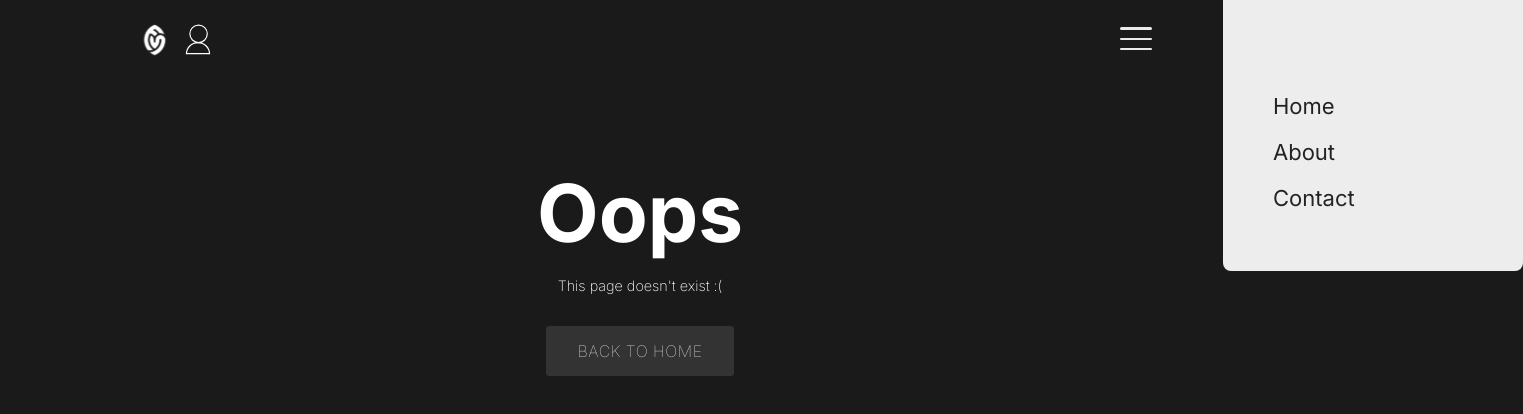
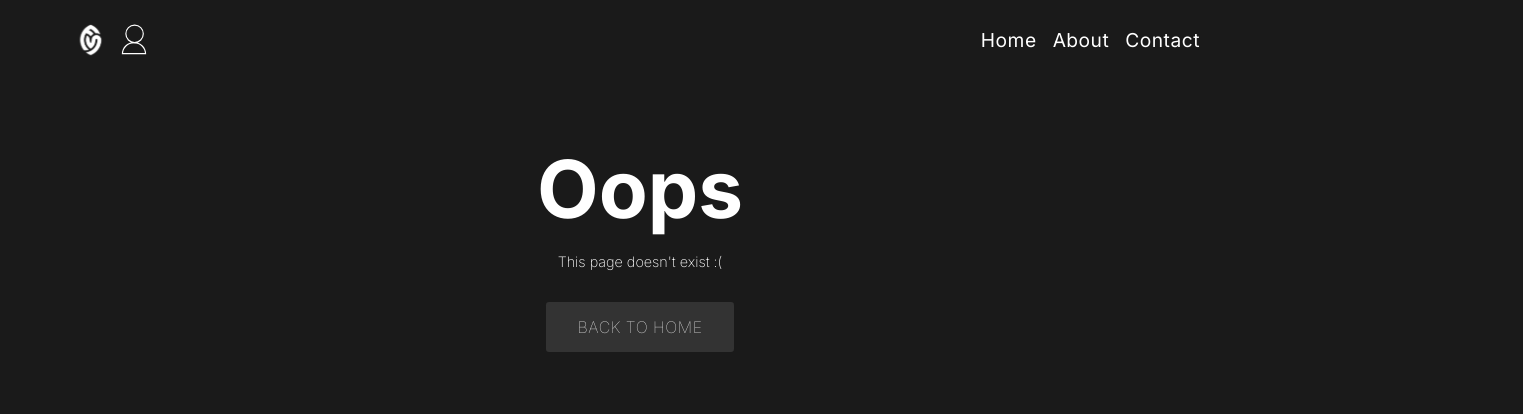
Before and after one commit to Justinjp126/FantasyNicknames, a React (Vite) app in the folder fantasy-nicknames/: page /rb in a window 1280 px wide. Shown: the top 414 px of the page, 1523 px wide, since content can reach past the window. Built offline with nearby package versions, Linux system fonts and the light colour scheme.

Commit message:
Add responsive main page for first breakpoint

```diff
--- a/fantasy-nicknames/src/components/Navbar.jsx
+++ b/fantasy-nicknames/src/components/Navbar.jsx
@@ -4,7 +4,7 @@ export default function Navbar() {
   return (
     <>
       <div className="header__nav_navbar">
-        <nav role="navigation">
+        <nav role="navigation" className="navigation">
           <div id="menuToggle">
             <input type="checkbox" />
             <span></span>
@@ -12,11 +12,17 @@ export default function Navbar() {
             <span></span>
             <ul id="menu">
               <Link to="/"><li>Home</li></Link>
-              <a href="#"><li>About</li></a>
-              <a href="#"><li>Contact</li></a>
+              <Link to="/about"><li>About</li></Link>
+              <Link to="/contact"><li>Contact</li></Link>
             </ul>
           </div>
         </nav>
+         <div className="header__expand">
+          <div className="header__underline"><Link to="/"><span className="header__expand_home">Home</span></Link></div>
+          <div className="header__underline"><Link to="/about"><span className="header__expand_about">About</span></Link></div>
+          <div className="header__underline"><Link to="/contact"><span className="header__expand_contact">Contact</span></Link></div>
+
+        </div>
       </div>
     </>
 
--- a/fantasy-nicknames/src/components/PopularPlayers.jsx
+++ b/fantasy-nicknames/src/components/PopularPlayers.jsx
@@ -39,6 +39,9 @@ export default function PopularPlayers(namesList) {
                 <Link to={getPlayerLink("Cooper Kupp")}>
                 <Player items={names.find(n => n.name === "Cooper Kupp")}></Player>
                 </Link>
+                <Link to={getPlayerLink("Josh Jacobs")}>
+                <Player items={names.find(n => n.name === "Josh Jacobs")}></Player>
+                </Link>
                 <Link to={getPlayerLink("Stefon Diggs")}>
                 <Player items={names.find(n => n.name === "Stefon Diggs")}></Player>
                 </Link>
@@ -47,6 +50,12 @@ export default function PopularPlayers(namesList) {
                 </Link>
                 <Link to={getPlayerLink("Jalen Hurts")}>
                 <Player items={names.find(n => n.name === "Jalen Hurts")}></Player>
+                </Link>
+                <Link to={getPlayerLink("Travis Kelce")}>
+                <Player items={names.find(n => n.name === "Travis Kelce")}></Player>
+                </Link>
+                <Link to={getPlayerLink("Tyreek Hill")}>
+                <Player items={names.find(n => n.name === "Tyreek Hill")}></Player>
                 </Link>
             </div>
         </>
--- a/fantasy-nicknames/src/css/styles.scss
+++ b/fantasy-nicknames/src/css/styles.scss
@@ -55,12 +55,11 @@ li {
 // * Main Page * //
 main {
     margin: auto;
-    width: 80%;
+    width: 90%;
 }
 
 .mainText {
-    margin: 1.5em 1rem 2rem;
-
+    margin: 1rem;
     &__title {
         font-family: "Ubuntu";
         font-size: 2.25rem;
@@ -75,6 +74,9 @@ main {
         font-weight: 300;
     }
 
+}
+.mainTextLarge {
+    display: none;
 }
 .error {
     text-align: center;
@@ -154,7 +156,10 @@ main {
     &__logo {
         height: 2rem;
     }
-    padding: 1.5rem 0;
+    &__expand {
+        display: none;
+    }
+    padding: 1.5rem 0 0;
 
 }
 
@@ -214,35 +219,21 @@ main {
     transform-origin: 0% 100%;
 }
 
-/*
- * Transform all the slices of hamburger
- * into a crossmark.
- */
 #menuToggle input:checked~span {
     opacity: 1;
     transform: rotate(47deg) translate(-0px, -1px);
     background: #232323;
 }
 
-/*
- * But let's hide the middle one.
- */
 #menuToggle input:checked~span:nth-last-child(3) {
     opacity: 0;
     transform: rotate(0deg) scale(0.2, 0.2);
 }
 
-/*
- * Ohyeah and the last one should go the other direction
- */
 #menuToggle input:checked~span:nth-last-child(2) {
     transform: rotate(-45deg) translate(2px, -1px);
 }
 
-/*
- * Make this absolute positioned
- * at the top left of the screen
- */
 #menu {
     position: absolute;
     width: 300px;
@@ -281,6 +272,7 @@ main {
         -webkit-transform: translateY(-50%);
         transform: translateY(-50%)
     }
+    margin: 1.5rem 0;
 }
 .search {
     background-color: transparent;
@@ -298,6 +290,8 @@ main {
 
 // * Player Component * //
 .popularPlayers {
+    display: grid;
+    grid-template-columns: repeat(auto-fit, minmax(300px, 1fr));
     opacity: 0;
     animation: fade 500ms ease-out forwards;
 }
@@ -319,6 +313,8 @@ main {
     padding: 1.25rem 1rem 1rem;
     border-bottom: 1.5px solid black;
     transition: .2s ease;
+    margin: .5rem 1rem;
+    border-radius: .5rem;
     &__picture {
         display: flex;
         justify-content: center;
@@ -460,3 +456,84 @@ main {
         }
     }
 }
+
+/* Medium screen devices (768px and above) */
+@media only screen and (min-width: 750px) {
+    main {
+        width: 90%;
+    }
+    .navigation {
+        display: none;
+    }
+    .header {
+        &__underline {
+            display: inline-block;
+        }
+        &__expand {
+            letter-spacing: .5px;
+            display: block;
+            font-weight: $regular;
+            font-size: 1.2rem;
+            &_home,
+            &_about,
+            &_contact {
+                padding-bottom: .3rem;
+                cursor: pointer;
+                margin-right: 1rem;
+                position: relative;
+                display: block;
+                font-family: "Inter";
+                &:after {
+                        content: '';
+                        position: absolute;
+                        bottom: 0;
+                        left: 0;
+                        right: 0;
+                        width: 100%;
+                        height: 2px;
+                        transform: scaleX(0);
+                        background-color: #cbcbcb;
+                        transition: transform 0.3s;
+                    }
+
+                    &:hover {
+                        &:after {
+                            transform: scaleX(1);
+                        }
+                    }
+            }
+            &_contact {
+                padding-right: 0rem;
+            }
+        }
+    }
+    .mainText {
+        margin: 2rem 1rem 1rem;
+
+        &__title {
+            font-size: 3.25rem;
+        }
+        &__text {
+            font-size: 1rem;
+        }
+    }
+    .searchBarContainer {
+        margin: 2rem 1rem;
+    }
+
+
+    .popularPlayers {
+        width: 90%;
+        margin: 0 auto 0 auto;
+    }
+}
+
+/* Big screen devices (889px and above) */
+@media only screen and (min-width: 889px) {
+
+}
+
+/* Extra big screen devices (1200px and above) */
+@media only screen and (min-width: 1200px) {
+
+}
--- a/fantasy-nicknames/src/pages/MainPage.jsx
+++ b/fantasy-nicknames/src/pages/MainPage.jsx
@@ -9,11 +9,12 @@ export default function MainPage() {
     <>
       <main>
         <Header />
+        <div className="mainText">
+          <h1 className="mainText__title">Fantasy Nicknames</h1>
+          <p className="mainText__text">Search for your favorite NFL player</p>
+        </div>
         <Search />
-        <div className="mainText">
-          <h1 className="mainText__title">Popular Players</h1>
-          <p className="mainText__text">Or search for your favorite players</p>
-        </div>
+
       </main>
       <PopularPlayers />
 
--- a/fantasy-nicknames/src/pages/NicknamePage.jsx
+++ b/fantasy-nicknames/src/pages/NicknamePage.jsx
@@ -2,14 +2,13 @@ import React, { useState, useEffect } from "react";
 import Nickname from "../components/Nickname"
 import Header from "../components/Header"
 import Search from "../components/Search"
-import fantasyNicknames from "../fantasy-nicknames.json"
 import PlayerSmall from "../components/PlayerSmall"
 import { useSearchParams } from "react-router-dom";
 import { useDatabaseSnapshot } from "@react-query-firebase/database";
 import { db } from "../firebase"
 import { ref } from "firebase/database";
 
-export default function NicknamePage(props) {
+export default function NicknamePage() {
   //put names into array
   var namesArray = []
   var nicknamesArray = []
```
Also changed, not shown: fantasy-nicknames/src/css/styles.min.css.
